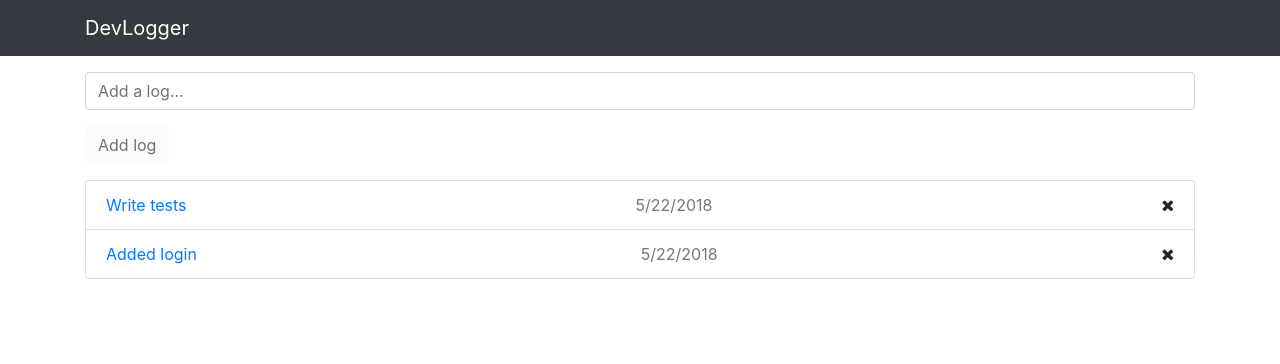
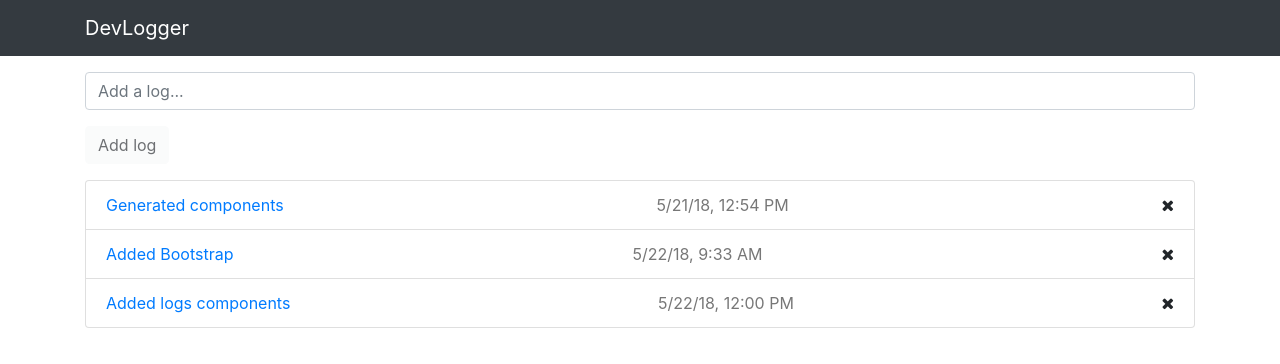
Before and after one commit to jinesh701/devlogger, an Angular app: page / in a window 1280 px wide. Shown: the top 364 px of the page. Built offline with nearby package versions, Linux system fonts and the light colour scheme.

Commit message:
changed logs component to get data via string interpolation using lifecycle method

```diff
--- a/src/app/components/logs/logs.component.html
+++ b/src/app/components/logs/logs.component.html
@@ -1,12 +1,7 @@
 <ul class="list-group">
-  <li class="list-group-item d-flex justify-content-between align-items-center">
-    <a href="#">Write tests</a>
-    <span class="log-date">5/22/2018</span>
-    <i class="fa fa-remove"></i>
-  </li>
-  <li class="list-group-item d-flex justify-content-between align-items-center">
-    <a href="#">Added login</a>
-    <span class="log-date">5/22/2018</span>
+  <li *ngFor="let log of logs" class="list-group-item d-flex justify-content-between align-items-center">
+    <a href="#">{{ log.text }}</a>
+    <span class="log-date">{{ log.date | date: 'short' }}</span>
     <i class="fa fa-remove"></i>
   </li>
 </ul>
--- a/src/app/components/logs/logs.component.ts
+++ b/src/app/components/logs/logs.component.ts
@@ -6,10 +6,27 @@
   styleUrls: ['./logs.component.css']
 })
 export class LogsComponent implements OnInit {
+  logs: {
+    id: string;
+    text: string;
+    date: any;
+  }[];
 
-  constructor() { }
+  constructor() {}
 
   ngOnInit() {
+    this.logs = [
+      {
+        id: '1',
+        text: 'Generated components',
+        date: new Date('5/21/2018 12:54:23')
+      },
+      { id: '2', text: 'Added Bootstrap', date: new Date('5/22/2018 9:33:23') },
+      {
+        id: '3',
+        text: 'Added logs components',
+        date: new Date('5/22/2018 12:00:23')
+      }
+    ];
   }
-
 }
```
